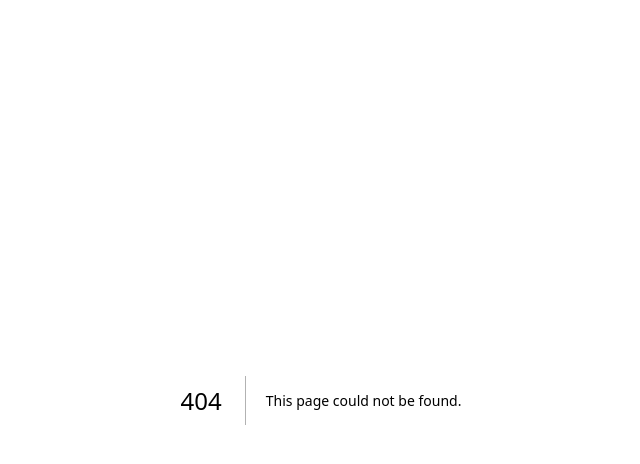
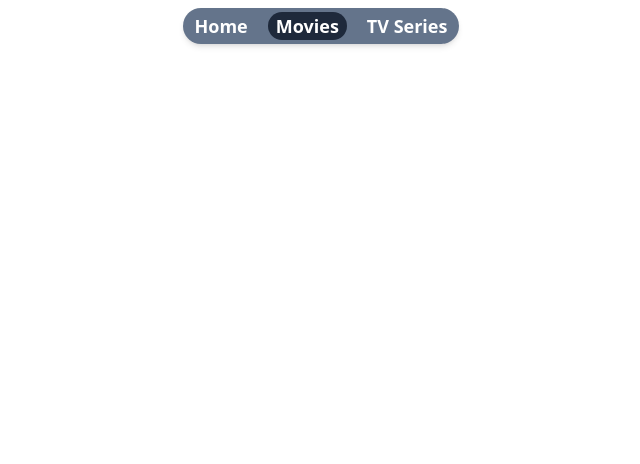
Before and after one commit to Tnnobby/movie-db, a Next.js app: page /movies in a window 1280 px wide. Before the commit this address had no page. Shown: the top 464 px of the page, without its empty margins (319-959 px from the left). Built offline with nearby package versions, Linux system fonts and the light colour scheme.

Commit message:
➕Movies & TV Routes

```diff
--- a/src/app/(catalog)/layout.tsx
+++ b/src/app/(catalog)/layout.tsx
@@ -1,5 +1,10 @@
+import cn from "classnames";
 import { LayoutProps } from "../../ui/types";
 
 export default function Layout({ children }: LayoutProps) {
-  return <>{children}</>;
+  return (
+    <main className="mt-10">
+      <div className="lg:mx-6">{children}</div>
+    </main>
+  );
 }
--- /dev/null
+++ b/src/app/(catalog)/movies/page.tsx
@@ -0,0 +1,5 @@
+const Movies = () => {
+  return <div></div>;
+};
+
+export default Movies;
--- /dev/null
+++ b/src/app/(catalog)/tv/page.tsx
@@ -0,0 +1,5 @@
+const TV = () => {
+  return <div></div>;
+};
+
+export default TV;
--- a/src/app/layout.tsx
+++ b/src/app/layout.tsx
@@ -1,9 +1,9 @@
-import './globals.css'
-import { LayoutProps } from '../ui/types'
+import "./globals.css";
+import { LayoutProps } from "../ui/types";
+import NavBar from "@/ui/NavBar";
+import NavItem from "@/ui/NavItem";
 
-export default function RootLayout({
-  children,
-}: LayoutProps) {
+export default function RootLayout({ children }: LayoutProps) {
   return (
     <html lang="en">
       {/*
@@ -11,7 +11,15 @@ export default function RootLayout({
         head.tsx. Find out more at https://beta.nextjs.org/docs/api-reference/file-conventions/head
       */}
       <head />
-      <body className='h-full w-full'>{children}</body>
+
+      <body>
+        <NavBar className="mt-2">
+          <NavItem href={"/"} label={"Home"} />
+          <NavItem href={"/movies"} label={"Movies"} />
+          <NavItem href={"/tv"} label={"TV Series"} />
+        </NavBar>
+        {children}
+      </body>
     </html>
-  )
+  );
 }
--- a/src/app/page.tsx
+++ b/src/app/page.tsx
@@ -1,16 +1,7 @@
-import NavBar from "@/ui/NavBar";
-import NavItem from "@/ui/NavItem";
-
 export default function Home() {
-
-
   return (
     <main>
-      <NavBar className="mt-2">
-        <NavItem href={'/'} label={"Home"} />
-        <NavItem href={"/movies"} label={"Movies"} />
-        <NavItem href={"/tv"} label={"TV Series"} />
-      </NavBar>
+
     </main>
   );
 }
--- a/src/ui/NavBar.tsx
+++ b/src/ui/NavBar.tsx
@@ -3,12 +3,13 @@
 import cn from "classnames";
 import React, { ReactNode } from "react";
 import { UIComponent } from "./types";
+import { usePathname } from 'next/navigation'
 
 const NavBar = ({
   children,
   className,
 }: { children?: ReactNode } & UIComponent) => {
-  const route = location.pathname.split("/");
+  const route = usePathname()?.split('/');
 
   return (
     <div className="w-full flex justify-center">
@@ -20,7 +21,7 @@ const NavBar = ({
       >
         {React.Children.map(children, (child) =>
           React.cloneElement(child as React.ReactElement, {
-            activeRoute: route[0]
+            activeRoute: route ? route[1] : ''
           })
         )}
       </div>
```
